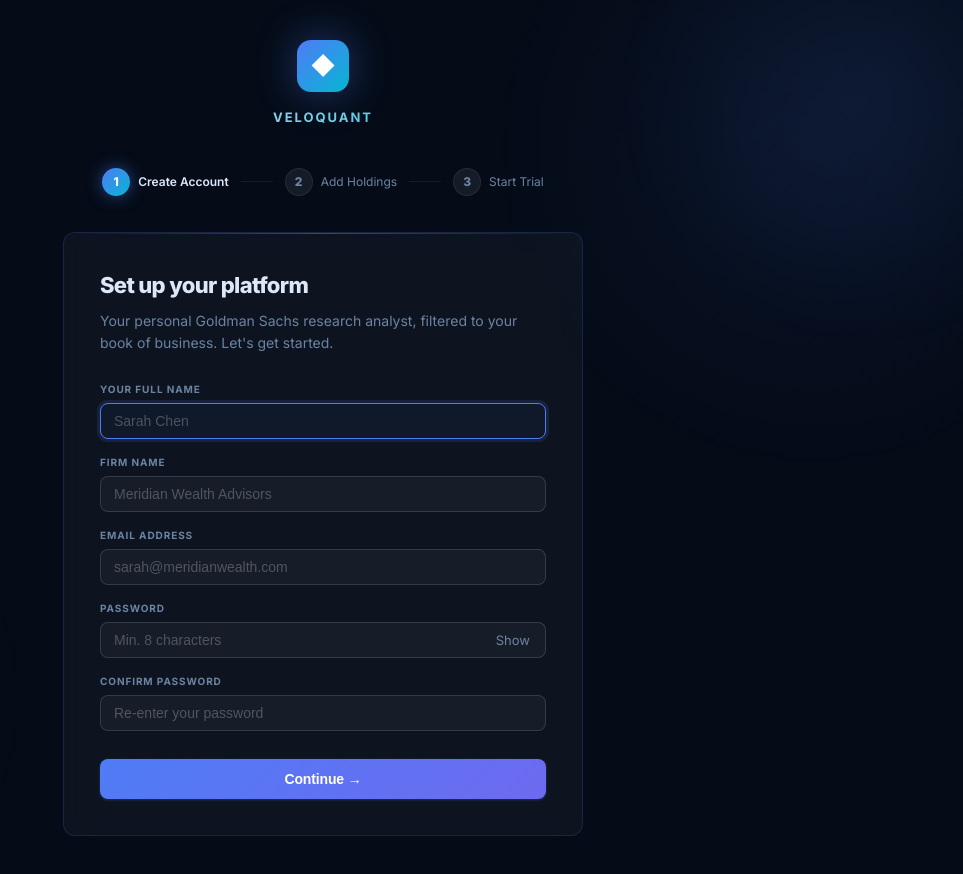
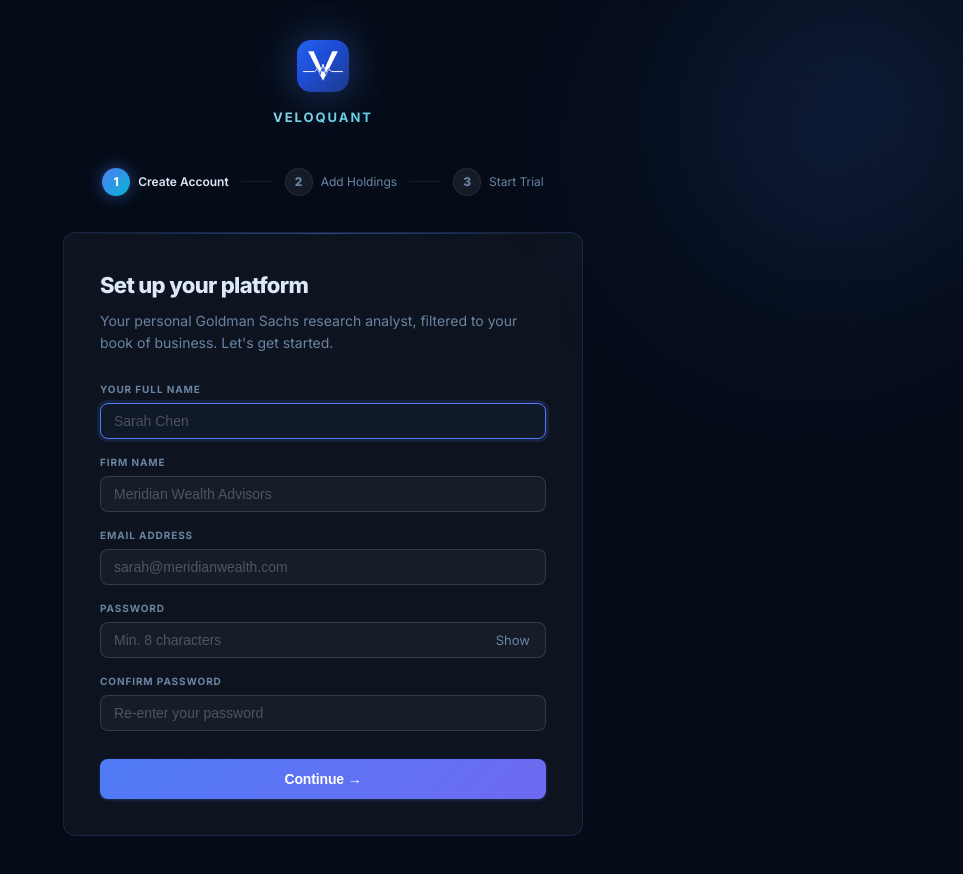
Before and after one commit to vineetsista/VeloQuant, a React (Vite) app in the folder frontend/: page /onboarding in a window 1280 px wide. Shown: the top 874 px of the page, without its empty margins (317-1280 px from the left). Built offline with nearby package versions, Linux system fonts and the light colour scheme.

Commit message:
Replace diamond placeholder with real logo across all pages; add OG image for social sharing

```diff
--- a/frontend/index.html
+++ b/frontend/index.html
@@ -13,7 +13,7 @@
     <meta property="og:description" content="AI-powered morning briefings for independent RIAs. Personalized portfolio analysis, SEC filing alerts, and client email drafts — delivered at 7:30am ET." />
     <meta property="og:url" content="https://veloquant.net" />
     <meta property="og:site_name" content="VeloQuant" />
-    <meta property="og:image" content="https://veloquant.net/og-image.png" />
+    <meta property="og:image" content="https://veloquant.net/og-image.svg" />
     <meta property="og:image:width" content="1200" />
     <meta property="og:image:height" content="630" />
 
@@ -21,7 +21,7 @@
     <meta name="twitter:card" content="summary_large_image" />
     <meta name="twitter:title" content="VeloQuant — Morning Briefings for Independent Advisors" />
     <meta name="twitter:description" content="AI-powered morning briefings for independent RIAs. Personalized portfolio analysis, SEC filing alerts, and client email drafts — delivered at 7:30am ET." />
-    <meta name="twitter:image" content="https://veloquant.net/og-image.png" />
+    <meta name="twitter:image" content="https://veloquant.net/og-image.svg" />
 
     <!-- Favicon -->
     <link rel="icon" type="image/svg+xml" href="/veloquant-icon.svg" />
--- a/frontend/src/pages/ForgotPassword.jsx
+++ b/frontend/src/pages/ForgotPassword.jsx
@@ -25,7 +25,7 @@ export default function ForgotPassword() {
 
       <div style={{ width: '100%', maxWidth: 440, position: 'relative', zIndex: 1 }}>
         <div style={{ textAlign: 'center', marginBottom: 36 }}>
-          <div style={{ width: 48, height: 48, background: 'linear-gradient(135deg, var(--accent), var(--accent-b))', borderRadius: 13, display: 'flex', alignItems: 'center', justifyContent: 'center', fontSize: 22, color: 'white', fontWeight: 900, margin: '0 auto 14px', boxShadow: '0 0 40px rgba(79,124,246,0.35)' }}>◆</div>
+          <img src="/veloquant-icon.svg" alt="VeloQuant" style={{ width: 48, height: 48, borderRadius: 13, margin: '0 auto 14px', display: 'block', boxShadow: '0 0 40px rgba(79,124,246,0.35)' }} />
           <div style={{ fontSize: 12, fontWeight: 700, letterSpacing: '0.15em', textTransform: 'uppercase', background: 'linear-gradient(120deg, var(--text) 0%, var(--accent-b) 100%)', WebkitBackgroundClip: 'text', WebkitTextFillColor: 'transparent', backgroundClip: 'text' }}>VeloQuant</div>
         </div>
 
--- a/frontend/src/pages/Onboarding.jsx
+++ b/frontend/src/pages/Onboarding.jsx
@@ -125,15 +125,7 @@ export default function Onboarding() {
 
         {/* Brand */}
         <div style={{ textAlign: 'center', marginBottom: 40 }}>
-          <div style={{
-            width: 52, height: 52,
-            background: 'linear-gradient(135deg, var(--accent), var(--accent-b))',
-            borderRadius: 14,
-            display: 'flex', alignItems: 'center', justifyContent: 'center',
-            fontSize: 24, color: 'white', fontWeight: 900,
-            margin: '0 auto 16px',
-            boxShadow: '0 0 40px rgba(79,124,246,0.4)',
-          }}>◆</div>
+          <img src="/veloquant-icon.svg" alt="VeloQuant" style={{ width: 52, height: 52, borderRadius: 14, margin: '0 auto 16px', display: 'block', boxShadow: '0 0 40px rgba(79,124,246,0.4)' }} />
           <div style={{
             fontSize: 13, fontWeight: 700,
             letterSpacing: '0.15em', textTransform: 'uppercase',
--- a/frontend/src/pages/ResetPassword.jsx
+++ b/frontend/src/pages/ResetPassword.jsx
@@ -50,7 +50,7 @@ export default function ResetPassword() {
 
       <div style={{ width: '100%', maxWidth: 440, position: 'relative', zIndex: 1 }}>
         <div style={{ textAlign: 'center', marginBottom: 36 }}>
-          <div style={{ width: 48, height: 48, background: 'linear-gradient(135deg, var(--accent), var(--accent-b))', borderRadius: 13, display: 'flex', alignItems: 'center', justifyContent: 'center', fontSize: 22, color: 'white', fontWeight: 900, margin: '0 auto 14px', boxShadow: '0 0 40px rgba(79,124,246,0.35)' }}>◆</div>
+          <img src="/veloquant-icon.svg" alt="VeloQuant" style={{ width: 48, height: 48, borderRadius: 13, margin: '0 auto 14px', display: 'block', boxShadow: '0 0 40px rgba(79,124,246,0.35)' }} />
           <div style={{ fontSize: 12, fontWeight: 700, letterSpacing: '0.15em', textTransform: 'uppercase', background: 'linear-gradient(120deg, var(--text) 0%, var(--accent-b) 100%)', WebkitBackgroundClip: 'text', WebkitTextFillColor: 'transparent', backgroundClip: 'text' }}>VeloQuant</div>
         </div>
 
--- a/frontend/src/pages/SignIn.jsx
+++ b/frontend/src/pages/SignIn.jsx
@@ -41,14 +41,7 @@ export default function SignIn() {
       <div style={{ width: '100%', maxWidth: 440, position: 'relative', zIndex: 1 }}>
 
         <div style={{ textAlign: 'center', marginBottom: 36 }}>
-          <div style={{
-            width: 48, height: 48,
-            background: 'linear-gradient(135deg, var(--accent), var(--accent-b))',
-            borderRadius: 13, display: 'flex', alignItems: 'center', justifyContent: 'center',
-            fontSize: 22, color: 'white', fontWeight: 900,
-            margin: '0 auto 14px',
-            boxShadow: '0 0 40px rgba(79,124,246,0.35)',
-          }}>◆</div>
+          <img src="/veloquant-icon.svg" alt="VeloQuant" style={{ width: 48, height: 48, borderRadius: 13, margin: '0 auto 14px', display: 'block', boxShadow: '0 0 40px rgba(79,124,246,0.35)' }} />
           <div style={{
             fontSize: 12, fontWeight: 700, letterSpacing: '0.15em', textTransform: 'uppercase',
             background: 'linear-gradient(120deg, var(--text) 0%, var(--accent-b) 100%)',
--- a/frontend/src/pages/Unsubscribe.jsx
+++ b/frontend/src/pages/Unsubscribe.jsx
@@ -23,7 +23,7 @@ export default function Unsubscribe() {
   return (
     <div style={{ minHeight: '100vh', background: 'var(--bg)', display: 'flex', alignItems: 'center', justifyContent: 'center', padding: '40px 20px' }}>
       <div style={{ width: '100%', maxWidth: 440, textAlign: 'center' }}>
-        <div style={{ width: 52, height: 52, background: 'linear-gradient(135deg, var(--accent), var(--accent-b))', borderRadius: 14, display: 'flex', alignItems: 'center', justifyContent: 'center', fontSize: 20, color: '#fff', fontWeight: 900, margin: '0 auto 20px', boxShadow: '0 0 40px rgba(79,124,246,0.3)' }}>◆</div>
+        <img src="/veloquant-icon.svg" alt="VeloQuant" style={{ width: 52, height: 52, borderRadius: 14, margin: '0 auto 20px', display: 'block', boxShadow: '0 0 40px rgba(79,124,246,0.3)' }} />
         <div style={{ fontSize: 11, fontWeight: 700, letterSpacing: '0.15em', textTransform: 'uppercase', color: 'var(--accent)', marginBottom: 16 }}>VeloQuant</div>
 
         {status === 'loading' && (
--- a/frontend/src/pages/VerifyEmail.jsx
+++ b/frontend/src/pages/VerifyEmail.jsx
@@ -40,7 +40,7 @@ export default function VerifyEmail() {
     <div style={{ minHeight: '100vh', background: 'var(--bg)', display: 'flex', alignItems: 'center', justifyContent: 'center', padding: '40px 20px' }}>
       <div style={{ width: '100%', maxWidth: 480, textAlign: 'center' }}>
 
-        <div style={{ width: 52, height: 52, background: 'linear-gradient(135deg, var(--accent), var(--accent-b))', borderRadius: 14, display: 'flex', alignItems: 'center', justifyContent: 'center', fontSize: 24, color: '#fff', fontWeight: 900, margin: '0 auto 20px', boxShadow: '0 0 40px rgba(79,124,246,0.4)' }}>◆</div>
+        <img src="/veloquant-icon.svg" alt="VeloQuant" style={{ width: 52, height: 52, borderRadius: 14, margin: '0 auto 20px', display: 'block', boxShadow: '0 0 40px rgba(79,124,246,0.4)' }} />
 
         {status === 'verifying' && (
           <>
```
Also changed, not shown: frontend/public/og-image.svg (added).
